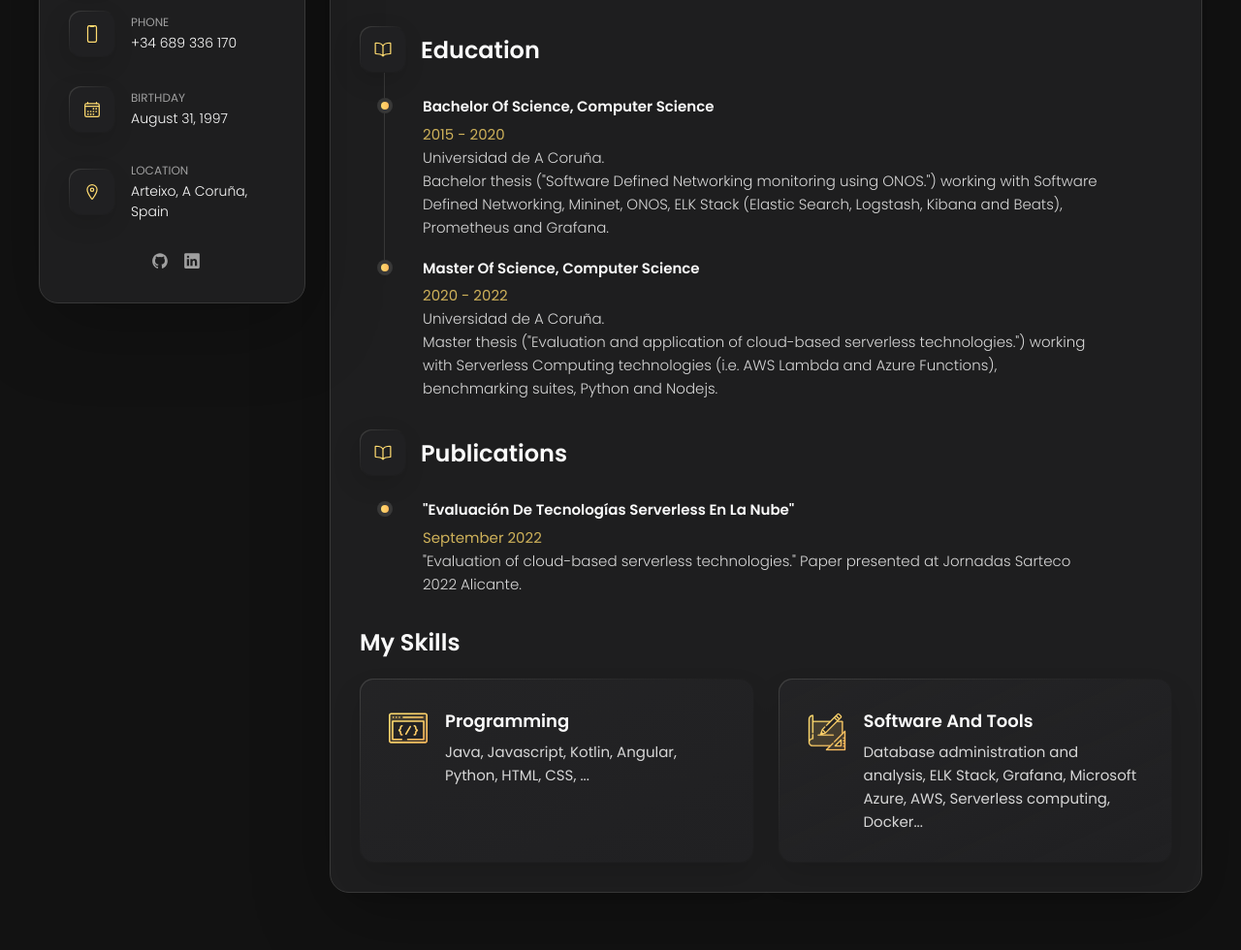
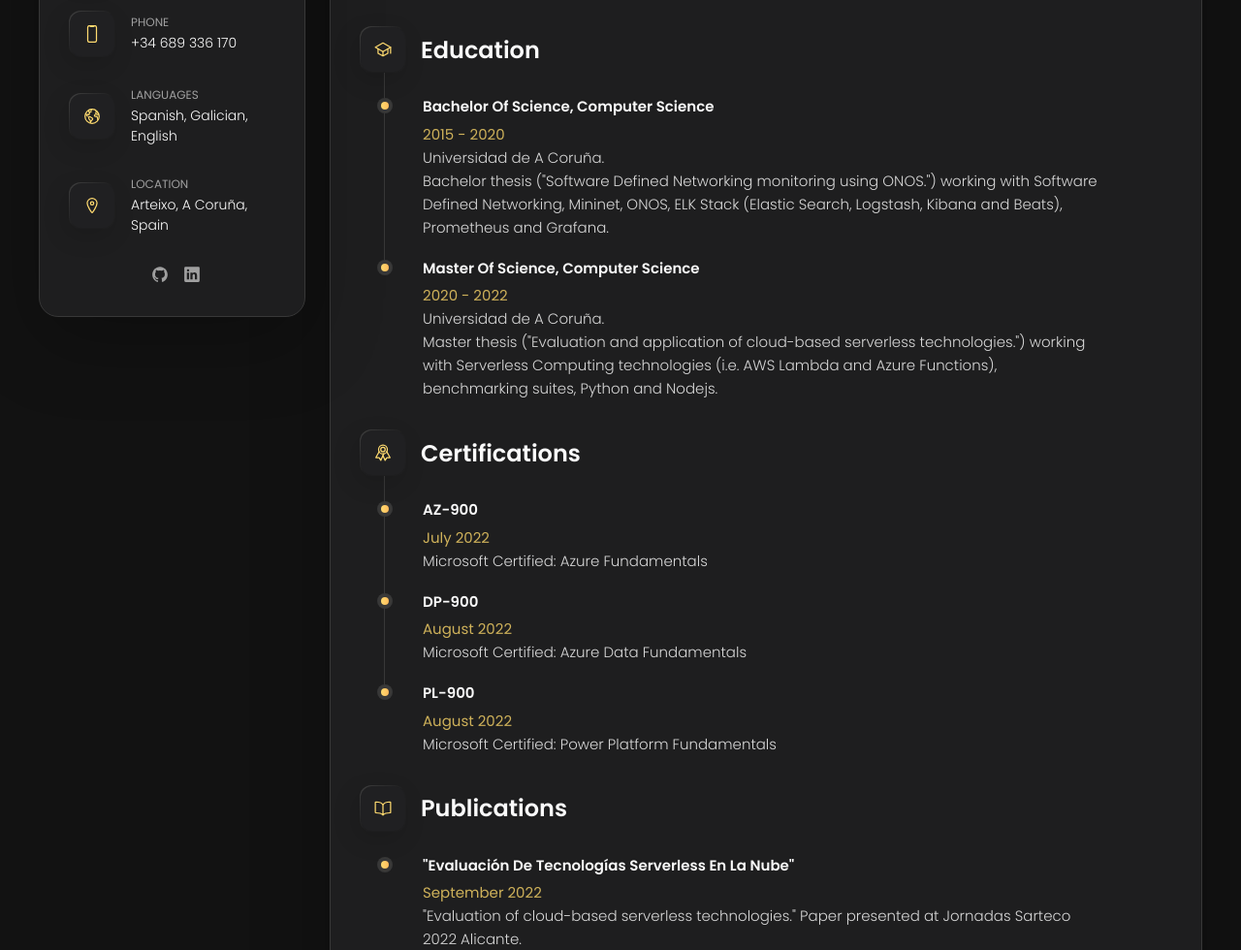
Before and after one commit to laraminones/laraminones.github.io, a plain HTML site: page index.html in a window 1280 px wide. Shown: the part 512-1492 px from the top of the page at 97% size. Drawn offline with nearby package versions, Linux system fonts and the light colour scheme.

Commit message:
ADD Certifications and Changed Style

```diff
--- a/index.html
+++ b/index.html
@@ -47,7 +47,6 @@
 
         <div class="info-content">
           <h1 class="name" title="Lara Miñones">Lara Miñones</h1>
-
           <p class="title">Computer Scientist</p>
         </div>
 
@@ -96,13 +95,13 @@
           <li class="contact-item">
 
             <div class="icon-box">
-              <ion-icon name="calendar-outline"></ion-icon>
+              <ion-icon name="earth-outline"></ion-icon>
             </div>
 
             <div class="contact-info">
-              <p class="contact-title">Birthday</p>
+              <p class="contact-title">Languages</p>
 
-              <time datetime="1997-08-31">August 31, 1997</time>
+              <time>Spanish, Galician, English</time>
             </div>
 
           </li>
@@ -176,7 +175,7 @@
 
           <div class="title-wrapper">
             <div class="icon-box">
-              <ion-icon name="book-outline"></ion-icon>
+              <ion-icon name="briefcase-outline"></ion-icon>
             </div>
 
             <h3 class="h3">Experience</h3>
@@ -216,7 +215,7 @@
 
           <div class="title-wrapper">
             <div class="icon-box">
-              <ion-icon name="book-outline"></ion-icon>
+              <ion-icon name="school-outline"></ion-icon>
             </div>
 
             <h3 class="h3">Education</h3>
@@ -246,6 +245,58 @@
               <p class="timeline-text">
                 Universidad de A Coruña.
                 <p class="timeline-text">Master thesis ("Evaluation and application of cloud-based serverless technologies.") working with Serverless Computing technologies (i.e. AWS Lambda and Azure Functions), benchmarking suites, Python and Nodejs.</p>
+              </p>
+
+            </li>
+
+          </ol>
+
+        </section>
+
+        <section class="timeline">
+
+          <div class="title-wrapper">
+            <div class="icon-box">
+              <ion-icon name="ribbon-outline"></ion-icon>
+            </div>
+
+            <h3 class="h3">Certifications</h3>
+          </div>
+
+          <ol class="timeline-list">
+
+            <li class="timeline-item">
+
+              <h4 class="h4 timeline-item-title">AZ-900</h4>
+
+              <span>July 2022</span>
+
+              <p class="timeline-text">
+                Microsoft Certified: Azure Fundamentals
+              </p>
+
+            </li>
+
+            <li class="timeline-item">
+
+              <h4 class="h4 timeline-item-title">DP-900</h4>
+
+              <span>August 2022</span>
+
+              <p class="timeline-text">
+                Microsoft Certified: Azure Data Fundamentals
+              </p>
+
+            </li>
+
+            <li class="timeline-item">
+
+              <h4 class="h4 timeline-item-title">PL-900</h4>
+
+              <span>August 2022</span>
+
+              <p class="timeline-text">
+                Microsoft Certified: Power Platform Fundamentals
               </p>
 
             </li>
```
